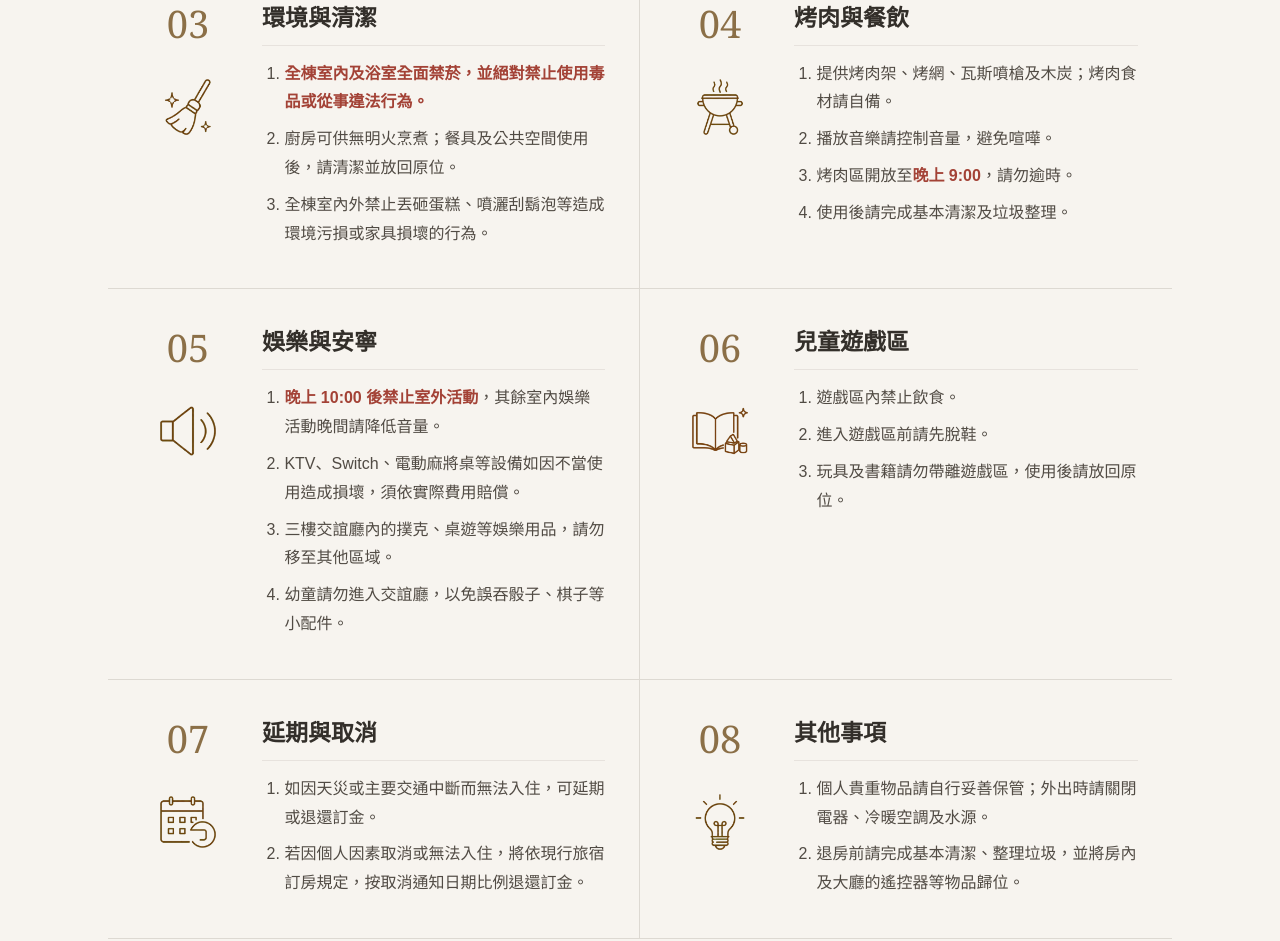
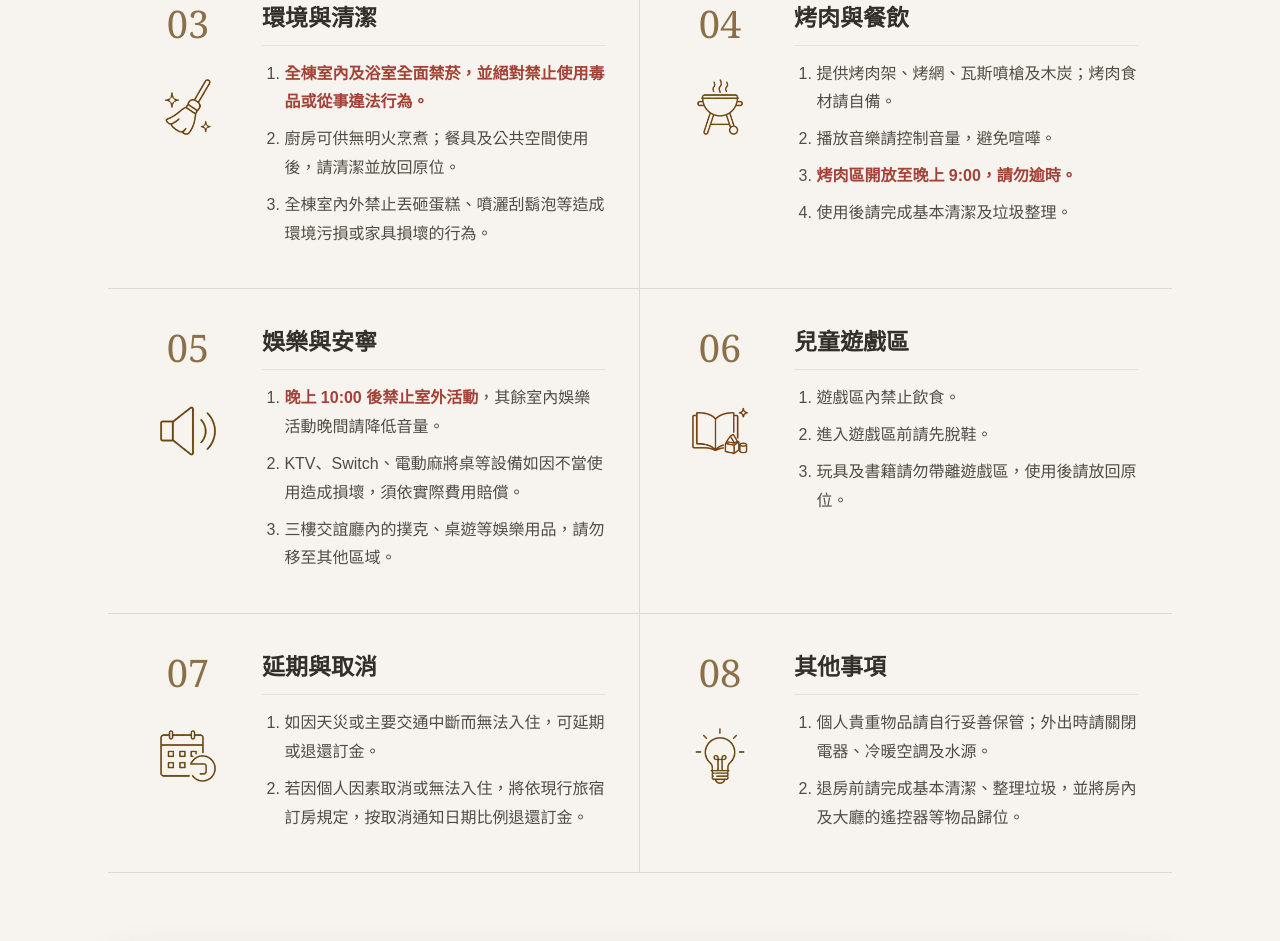
Before and after one commit to shouben16-maker/3clouds, a plain HTML site: page rules.html in a window 1280 px wide. Shown: the part 1122-2063 px from the top of the page. Drawn offline with Linux system fonts and the light colour scheme; grey boxes are pictures that could not be loaded.

Commit message:
Add files via upload

```diff
--- a/rules.html
+++ b/rules.html
@@ -637,7 +637,7 @@
             <ol>
               <li>提供烤肉架、烤網、瓦斯噴槍及木炭；烤肉食材請自備。</li>
               <li>播放音樂請控制音量，避免喧嘩。</li>
-              <li>烤肉區開放至<span class="warning">晚上 9:00</span>，請勿逾時。</li>
+              <li><span class="warning">烤肉區開放至晚上 9:00，請勿逾時。</span></li>
               <li>使用後請完成基本清潔及垃圾整理。</li>
             </ol>
           </div>
@@ -654,7 +654,6 @@
               <li><span class="warning">晚上 10:00 後禁止室外活動</span>，其餘室內娛樂活動晚間請降低音量。</li>
               <li>KTV、Switch、電動麻將桌等設備如因不當使用造成損壞，須依實際費用賠償。</li>
               <li>三樓交誼廳內的撲克、桌遊等娛樂用品，請勿移至其他區域。</li>
-              <li>幼童請勿進入交誼廳，以免誤吞骰子、棋子等小配件。</li>
             </ol>
           </div>
         </article>
```
